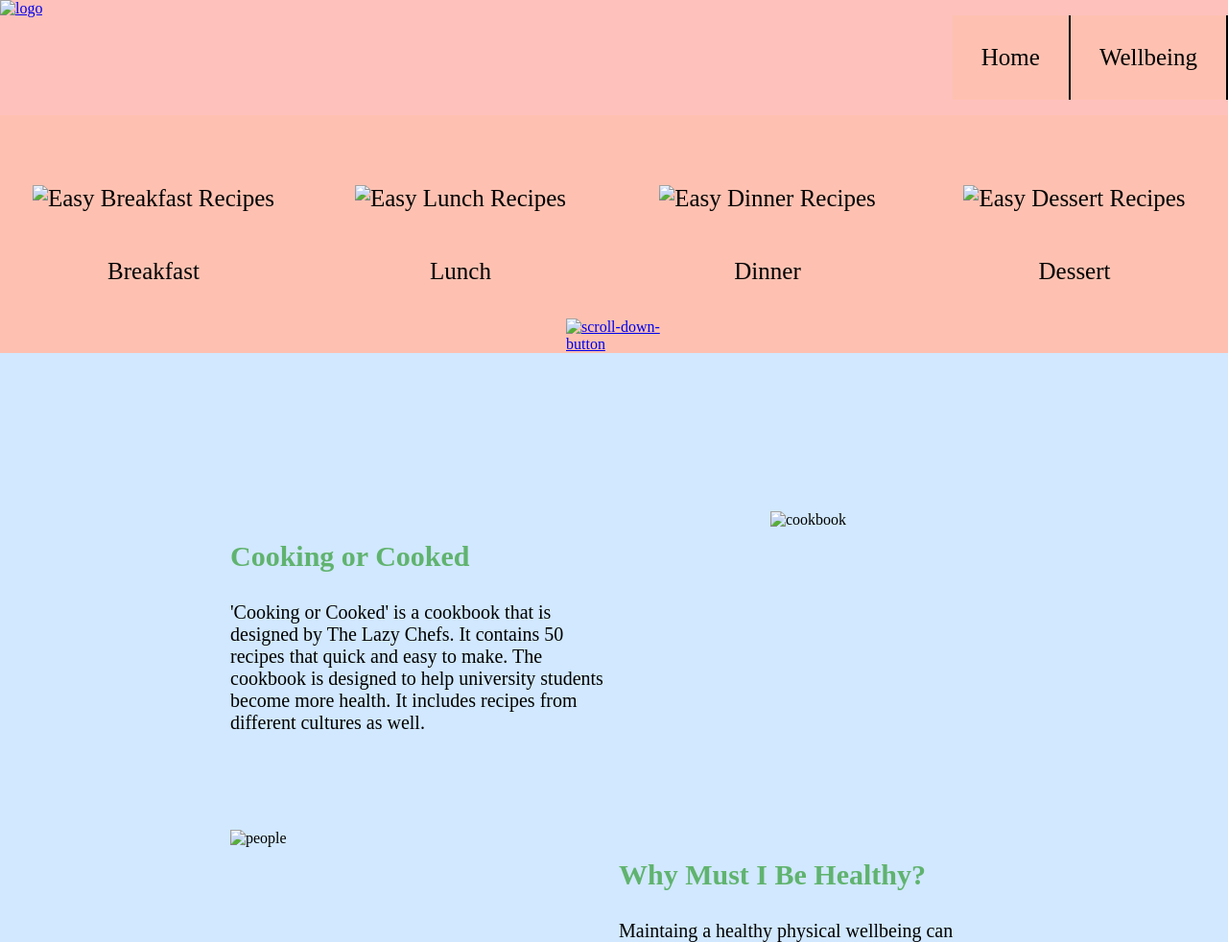
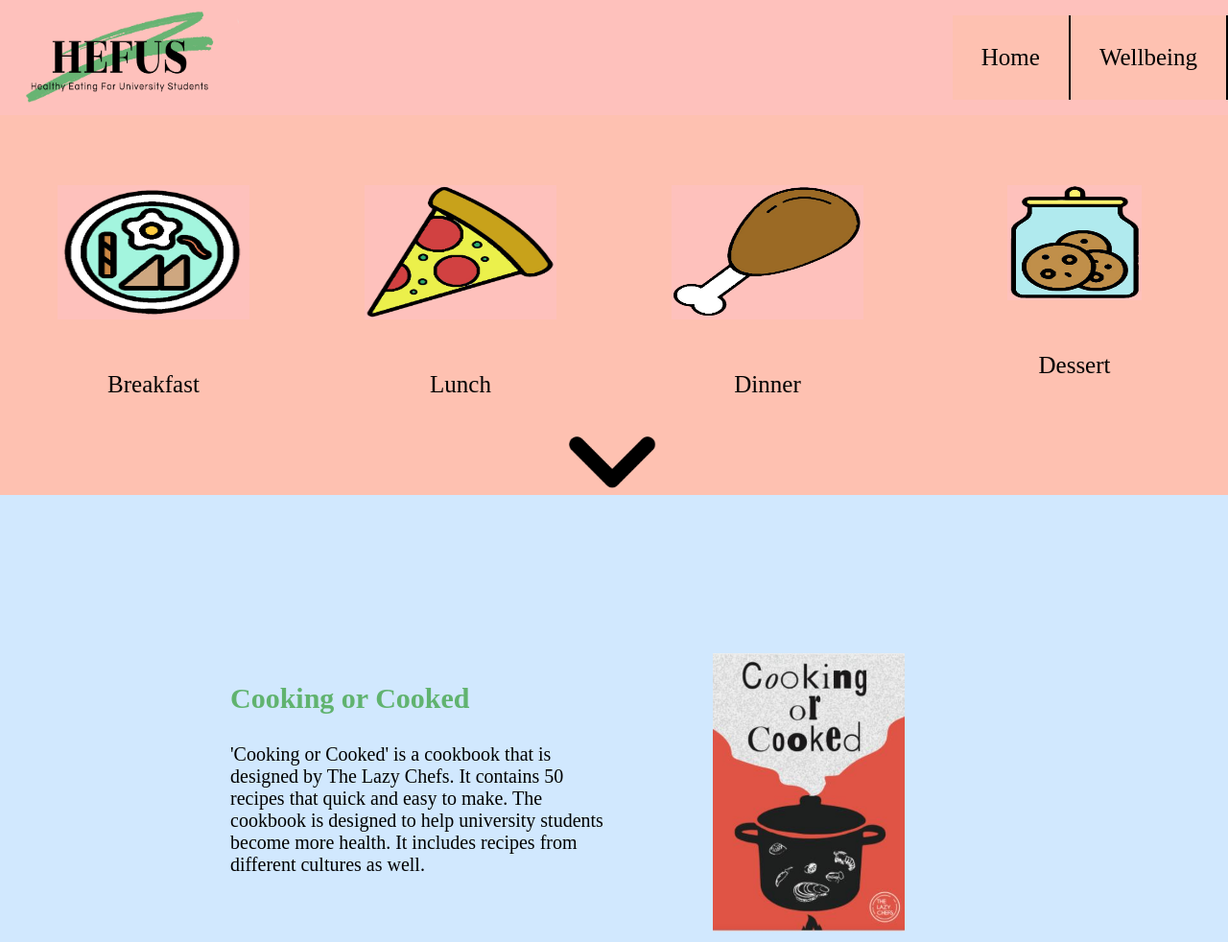
Before and after one commit to HEFUS-pn/HEFUS-pn.github.io, a plain HTML site: page index.html in a window 1280 px wide. Shown: the top 982 px of the page at 96% size. Drawn offline with Linux system fonts and the light colour scheme.

Commit message:
updated photos - removed "img"

```diff
--- a/index.html
+++ b/index.html
@@ -9,7 +9,7 @@
 
 <body>
     <header class="index-nav-bar">
-        <a href="index.html" class="nav-bar-logo"><img src="img/smallfinallogo.jpg" width="250" height="120" alt="logo"></a>
+        <a href="index.html" class="nav-bar-logo"><img src="smallfinallogo.jpg" width="250" height="120" alt="logo"></a>
         <label class="burger-icon" for="menu-button"><span class="nav-icon"></span></label>
         <ul class="menu">
                 <li><a href="index.html">Home</a></li>
@@ -25,30 +25,30 @@
         <div class="index-icons-wrap">
             <div id="index-breakfast-icon">
                 <a href="breakfast.html">
-                    <img class="icon-hover" alt="Easy Breakfast Recipes" src="img/breakfasticoncolour.jpg" width="200" height="140" title="Easy Breakfast Recipes">
+                    <img class="icon-hover" alt="Easy Breakfast Recipes" src="breakfasticoncolour.jpg" width="200" height="140" title="Easy Breakfast Recipes">
                     <p>Breakfast</p>
                 </a>
             </div>
             <div  id="index-lunch-icon">
                 <a href="lunch.html">
-                    <img class="icon-hover" alt="Easy Lunch Recipes" src="img/lunchiconcolourr.jpg" width="200" height="140" title="Easy Lunch Recipes">
+                    <img class="icon-hover" alt="Easy Lunch Recipes" src="lunchiconcolourr.jpg" width="200" height="140" title="Easy Lunch Recipes">
                     <p>Lunch</p>
                 </a>
             </div>
             <div id="index-dinner-skin">
                 <a href="dinner.html">
-                    <img class="icon-hover" alt="Easy Dinner Recipes" src="img/lunchiconcolour.jpg" width="200" height="140" title="Easy Dinner Recipes">
+                    <img class="icon-hover" alt="Easy Dinner Recipes" src="lunchiconcolour.jpg" width="200" height="140" title="Easy Dinner Recipes">
                     <p>Dinner</p>
                 </a>
             </div>
             <div   id="index-desserts-skin">
                 <a href="desserts.html">
-                    <img class="icon-hover" alt="Easy Dessert Recipes" src="img/desserticoncolour.jpg" width="140" height="120" title="Easy Dessert Recipes">
+                    <img class="icon-hover" alt="Easy Dessert Recipes" src="desserticoncolour.jpg" width="140" height="120" title="Easy Dessert Recipes">
                     <p>Dessert</p>
                 </a>
             </div>
         </div>
-        <a href="#destination" class="scroll-top"><img id="scroll-down-for-more" alt="scroll-down-button" src="img/arrowdown.png"></a>
+        <a href="#destination" class="scroll-top"><img id="scroll-down-for-more" alt="scroll-down-button" src="arrowdown.png"></a>
         </div>
 
 
@@ -63,12 +63,12 @@
                 <p>'Cooking or Cooked' is a cookbook that is designed by The Lazy Chefs. It contains 50 recipes that quick and easy to make. The cookbook is designed to help university students become more health. It includes recipes from different cultures as well.</p>
             </div>
             <div class="book-message">
-                <img  id="cookbook" alt="cookbook" src="img/cookbook.JPG" title="Cooking or Cooked Cookbook">
+                <img  id="cookbook" alt="cookbook" src="cookbook.JPG" title="Cooking or Cooked Cookbook">
             </div>
         </div>
         <div class="index-chefs-everyone">
             <div class="index-chefs-everyone-image">
-               <img id="people-icon" alt="people" src="img/littlechefsfinal.png" title="little chef people">
+               <img id="people-icon" alt="people" src="littlechefsfinal.png" title="little chef people">
             </div>
             <div class="index-chefs-everyone-text">
                 <h3>Why Must I Be Healthy?</h3>
```
